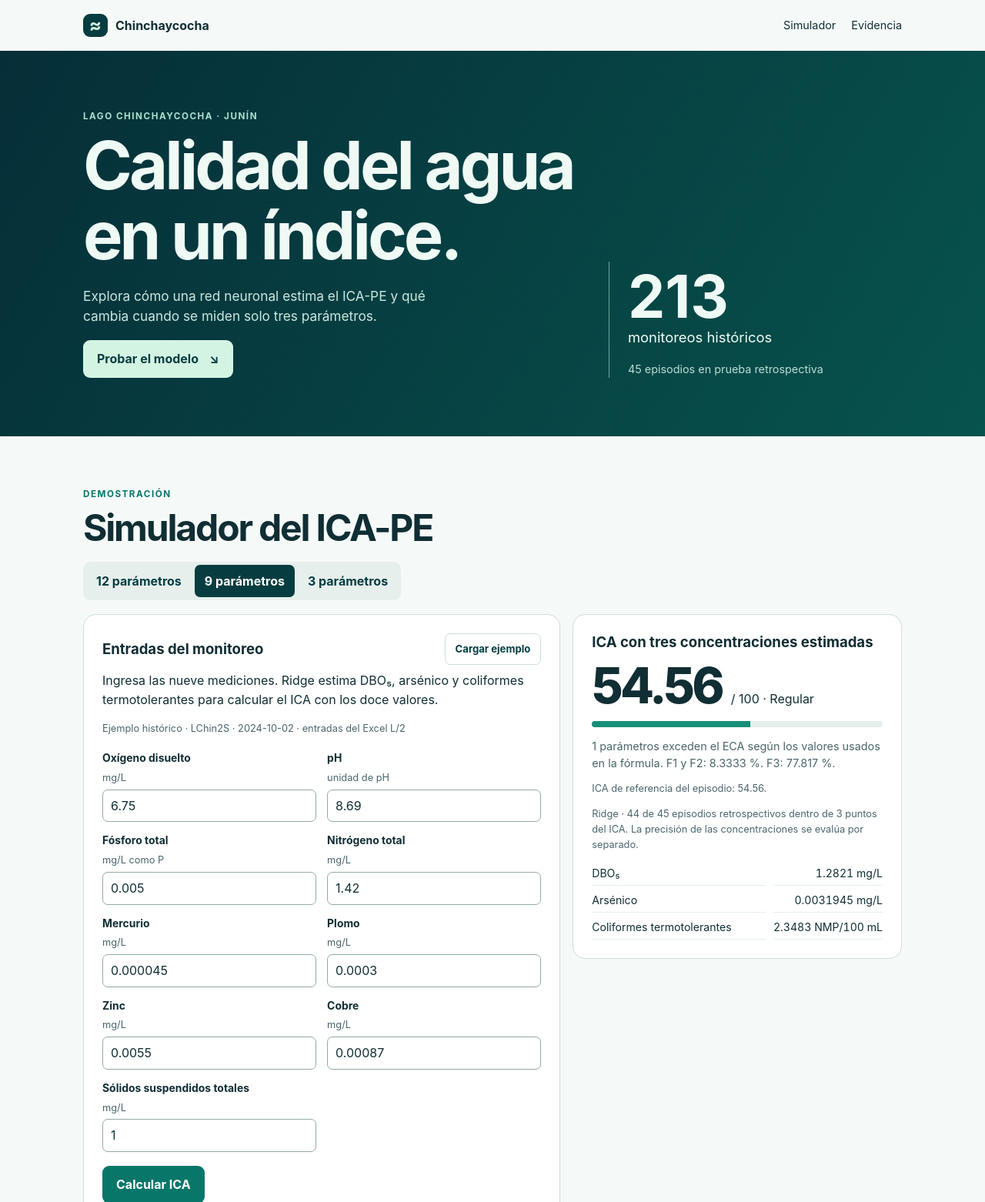
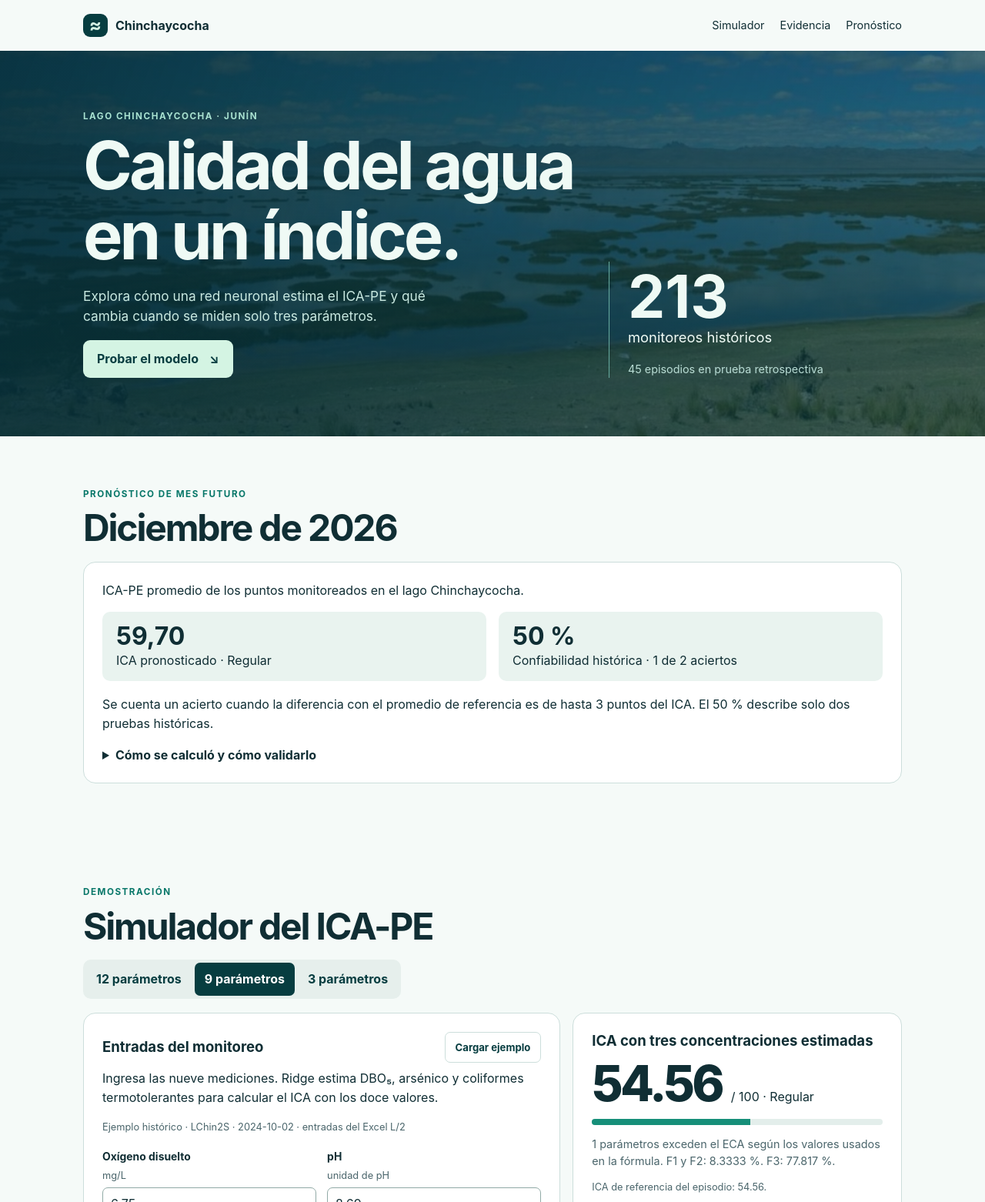
Before and after one commit to zarai-miliano/ICA, a plain HTML site: page index.html in a window 1280 px wide. Shown: the top 1562 px of the page at 77% size. Drawn offline with Linux system fonts and the light colour scheme.

Commit message:
Add December 2026 ICA forecast and lake photo

```diff
--- a/index.html
+++ b/index.html
@@ -6,17 +6,39 @@
   <meta name="description" content="Demostración del modelo ICA-PE entrenado con los monitoreos del lago Chinchaycocha.">
   <title>ICA Chinchaycocha</title>
   <link rel="stylesheet" href="estilos.css">
+  <link rel="stylesheet" href="pronostico.css">
   <script defer src="modelos.js"></script>
   <script defer src="panel_nueve.js"></script>
   <script defer src="app.js"></script>
 </head>
 <body>
-  <header class="top"><a class="brand" href="#inicio"><span class="mark" aria-hidden="true">≈</span> Chinchaycocha</a><nav aria-label="Secciones"><a href="#simulador">Simulador</a><a href="#evidencia">Evidencia</a></nav></header>
+  <header class="top"><a class="brand" href="#inicio"><span class="mark" aria-hidden="true">≈</span> Chinchaycocha</a><nav aria-label="Secciones"><a href="#simulador">Simulador</a><a href="#evidencia">Evidencia</a><a href="#pronostico">Pronóstico</a></nav></header>
   <main id="inicio">
     <section class="hero">
       <div class="wrap hero-grid">
         <div><p class="eyebrow">Lago Chinchaycocha · Junín</p><h1>Calidad del agua<br>en un índice.</h1><p class="intro">Explora cómo una red neuronal estima el ICA-PE y qué cambia cuando se miden solo tres parámetros.</p><a class="hero-button" href="#simulador">Probar el modelo <span aria-hidden="true">↘</span></a></div>
         <aside class="hero-stat"><strong>213</strong><span>monitoreos históricos</span><div class="stat-line"><span>45 episodios en prueba retrospectiva</span></div></aside>
+      </div>
+    </section>
+    <section id="pronostico" class="wrap section">
+      <p class="eyebrow">Pronóstico de mes futuro</p>
+      <h2>Diciembre de 2026</h2>
+      <div class="panel">
+        <p>ICA-PE promedio de los puntos monitoreados en el lago Chinchaycocha.</p>
+        <div class="forecast-stats">
+          <div><strong>59,70</strong><span>ICA pronosticado · Regular</span></div>
+          <div><strong>50 %</strong><span>Confiabilidad histórica · 1 de 2 aciertos</span></div>
+        </div>
+        <p>Se cuenta un acierto cuando la diferencia con el promedio de referencia es de hasta 3 puntos del ICA. El 50 % describe solo dos pruebas históricas.</p>
+        <details>
+          <summary>Cómo se calculó y cómo validarlo</summary>
+          <p>El pronóstico usa como referencia el ICA medio del último diciembre disponible, el de 2025, con 10 monitoreos. En cada prueba histórica se aplicó la misma regla usando solo el diciembre anterior disponible. El método es independiente del simulador neuronal.</p>
+          <ul>
+            <li>Diciembre de 2024 (9 monitoreos). Pronóstico 66,11 a partir de 2019 y referencia 60,60. Error de 5,51 puntos.</li>
+            <li>Diciembre de 2025 (10 monitoreos). Pronóstico 60,60 a partir de 2024 y referencia 59,70. Error de 0,90 puntos.</li>
+          </ul>
+          <p>Para validarlo, calcula el ICA de cada monitoreo de diciembre de 2026 con los doce resultados de laboratorio, promedia los mismos diez puntos y compara el promedio con 59,70.</p>
+        </details>
       </div>
     </section>
     <section id="simulador" class="wrap section">
--- /dev/null
+++ b/pronostico.css
@@ -0,0 +1,8 @@
+.hero{background:linear-gradient(110deg,rgba(6,46,56,.95),rgba(7,61,64,.65)),url("chinchaycocha.jpg") center 48%/cover no-repeat}
+.forecast-stats{display:grid;grid-template-columns:repeat(auto-fit,minmax(205px,1fr));gap:16px;margin:0 0 18px}
+.forecast-stats div{padding:14px 18px;border-radius:10px;background:#e9f3ef}
+.forecast-stats strong,.forecast-stats span{display:block}
+.forecast-stats strong{font-size:2rem;line-height:1.15}
+#pronostico summary{cursor:pointer;font-weight:700}
+#pronostico details[open] summary{margin-bottom:10px}
+@media(max-width:550px){.top{flex-wrap:wrap;padding-block:10px}nav{flex-wrap:wrap}}
```
Also changed, not shown: chinchaycocha.jpg (added).
